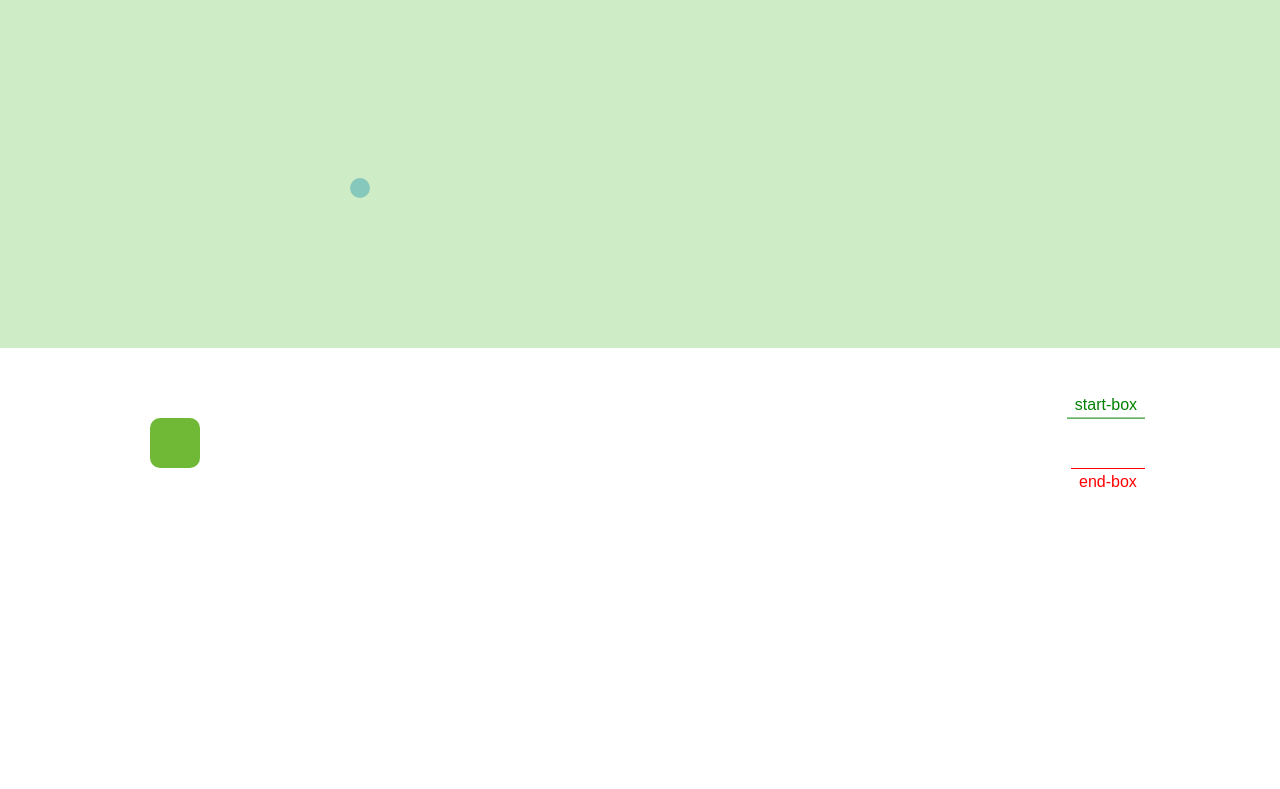
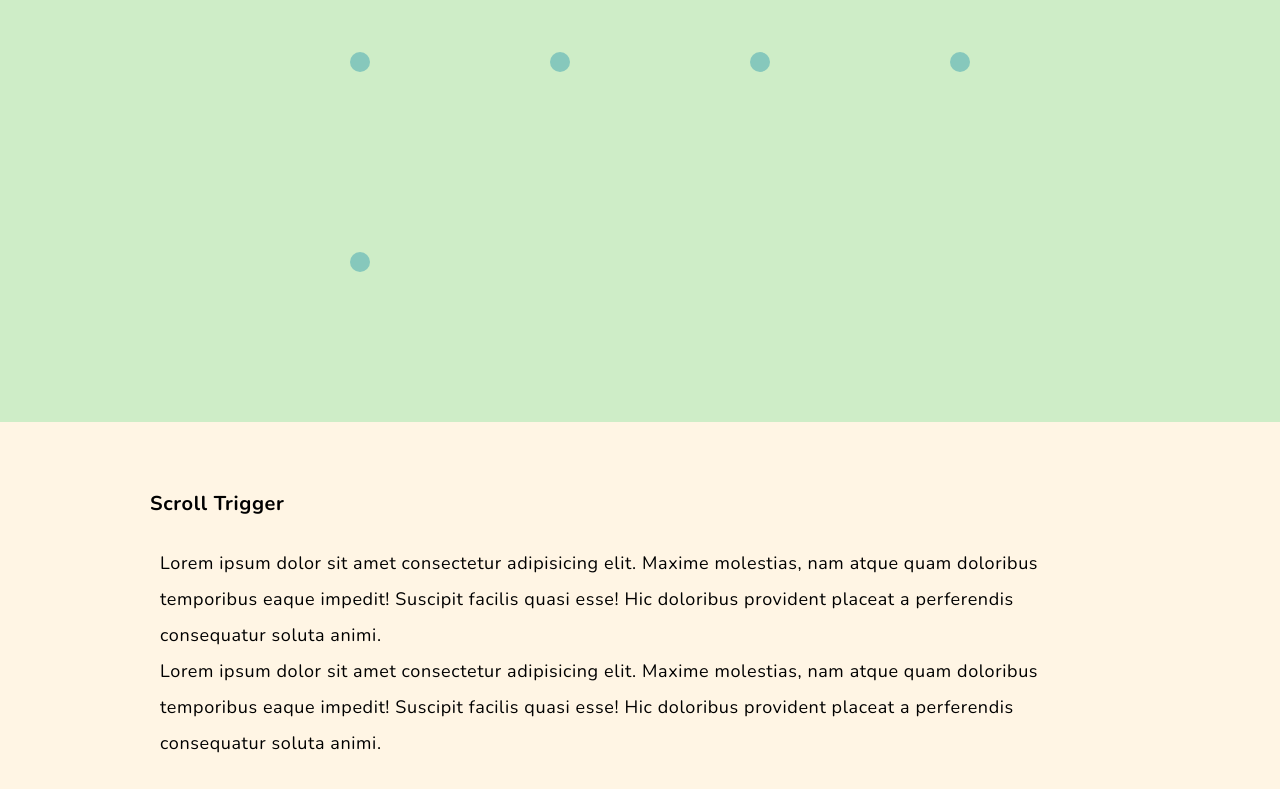
Before and after one commit to s-yoshiii/gsap-motion-recipe, a SvelteKit app: page / in a window 1280 px wide. Shown: the part 1537-2326 px from the top of the page. Before the commit the page ends 2075 px from the top, so only its background shows below. Built offline with nearby package versions, Linux system fonts and the light colour scheme.

Commit message:
スタイリングの調整、ScrollTrigger一文字一文字をspanで分ける

```diff
--- a/src/assets/_variable.scss
+++ b/src/assets/_variable.scss
@@ -10,3 +10,8 @@ $random-color03: #faab78;
 
 $radian-bg: #ceedc7;
 $radian-color: #86c8bc;
+
+$scroll-bg: #fff5e4;
+$scroll-color01: #ffe3e1;
+$scroll-color02: #ffd1d1;
+$scroll-color04: #ff9494;
--- /dev/null
+++ b/src/assets/base.scss
@@ -0,0 +1,24 @@
+@import url("https://fonts.googleapis.com/css2?family=Nunito:wght@200;300;400;500;600;700;800&display=swap");
+html {
+  width: 100%;
+  font-size: 62.5%;
+}
+body {
+  font-family: "Nunito", sans-serif;
+  font-weight: 400;
+  font-size: 14px;
+  font-size: 1.4rem;
+  letter-spacing: 0.06rem;
+}
+* {
+  box-sizing: border-box;
+}
+
+h2 {
+  font-size: 20px;
+  font-size: 2rem;
+  font-weight: 700;
+  & + .cont {
+    margin-top: 2rem;
+  }
+}
--- a/src/components/ScrollTriggerItem.svelte
+++ b/src/components/ScrollTriggerItem.svelte
@@ -2,37 +2,67 @@
   import { gsap } from "gsap";
   import { onMount } from "svelte";
   import SectionLayout from "./SectionLayout.svelte";
-  import { ScrollTrigger } from "gsap/ScrollTrigger";
+  import { ScrollTrigger } from "gsap/dist/ScrollTrigger";
   gsap.registerPlugin(ScrollTrigger);
+  let contInner: HTMLDivElement;
+
   onMount(() => {
-    gsap.to(".box", {
-      x: "70vw",
-      rotation: 360,
-      duration: 3,
-
-      scrollTrigger: {
-        trigger: ".box",
-        start: "top bottom",
-        end: "bottom top",
-        toggleActions: "play none none reset",
-        markers: true,
-        id: "box",
-        //scrub: true,
-        scrub: 0.5, // smoothing
-      },
-    });
+    // gsap.to(".box", {
+    //   x: "70vw",
+    //   rotation: 360,
+    //   duration: 3,
+    //   scrollTrigger: {
+    //     trigger: ".box",
+    //     start: "top bottom",
+    //     end: "bottom top",
+    //     toggleActions: "play none none reset",
+    //     markers: true,
+    //     id: "box",
+    //     //scrub: true,
+    //     scrub: 0.5, // smoothing
+    //   },
+    // });8
+    const sentences = [...contInner.querySelectorAll("p")];
+    for (const item of sentences) {
+      let output = "";
+      const content = item.innerHTML.replace(/<br\s*\/?>/gi, "\n");
+      for (const str of content.split("")) {
+        output += str.match(/\r\n/g) ? "<br>" : `<span>${str}</span>`;
+      }
+      item.innerHTML = output;
+    }
   });
 </script>
 
 <SectionLayout cl="scroll">
-  <div class="box" />
+  <h2>Scroll Trigger</h2>
+  <div class="cont">
+    <div class="cont__inner" bind:this={contInner}>
+      <p>
+        Lorem ipsum dolor sit amet consectetur adipisicing elit. Maxime
+        molestias, nam atque quam doloribus temporibus eaque impedit! Suscipit
+        facilis quasi esse! Hic doloribus provident placeat a perferendis
+        consequatur soluta animi.
+      </p>
+      <p>
+        Lorem ipsum dolor sit amet consectetur adipisicing elit. Maxime
+        molestias, nam atque quam doloribus temporibus eaque impedit! Suscipit
+        facilis quasi esse! Hic doloribus provident placeat a perferendis
+        consequatur soluta animi.
+      </p>
+    </div>
+  </div>
 </SectionLayout>
 
 <style lang="scss">
-  .box {
-    width: 50px;
-    height: 50px;
-    background: #6fb936;
-    border-radius: 10px;
+  .cont {
+    &__inner {
+      padding: 1rem;
+    }
+    & p {
+      font-size: 18px;
+      font-size: 1.8rem;
+      line-height: 2;
+    }
   }
 </style>
--- a/src/components/SectionLayout.svelte
+++ b/src/components/SectionLayout.svelte
@@ -27,4 +27,7 @@
   .radian {
     background: variable.$radian-bg;
   }
+  .scroll {
+    background: variable.$scroll-bg;
+  }
 </style>
--- a/src/components/StaggerItem.svelte
+++ b/src/components/StaggerItem.svelte
@@ -14,7 +14,8 @@
 </script>
 
 <SectionLayout cl="stagger">
-  <h1>Stagger</h1>
+  <h2>Stagger</h2>
+  <div class="cont">
     <ul>
       <li>1</li>
       <li>2</li>
@@ -35,6 +36,7 @@
       <li>17</li>
       <li>18</li>
     </ul>
+  </div>
 </SectionLayout>
 
 <style lang="scss">
--- a/src/routes/+layout.svelte
+++ b/src/routes/+layout.svelte
@@ -1,5 +1,6 @@
 <script lang="ts">
   import "../assets/destyle.css";
+  import "../assets/base.scss";
 </script>
 
 <slot />
```
Lines whose indentation alone changed are shown as unchanged.
